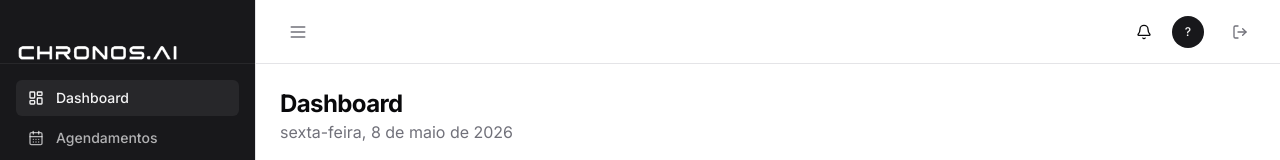
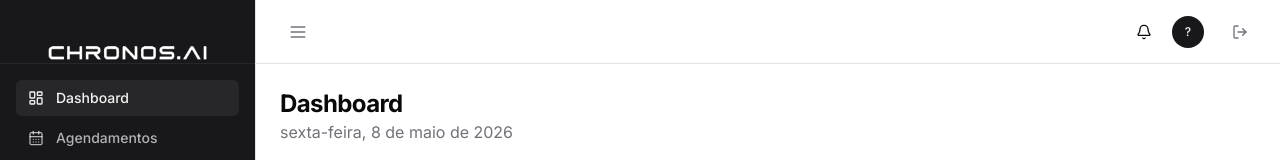
Before and after one commit to qa-matheuspereira/agendaflow, a Next.js app in the folder apps/web/: page / in a window 1280 px wide. Shown: the top 160 px of the page. Built offline with nearby package versions, Linux system fonts and the light colour scheme; no server answers.

Commit message:
fix: center sidebar logo

```diff
--- a/apps/web/src/components/layout/sidebar.tsx
+++ b/apps/web/src/components/layout/sidebar.tsx
@@ -58,7 +58,7 @@ export function Sidebar() {
         )}
       >
         {/* Logo branca + close button */}
-        <div className="flex h-16 items-center justify-between border-b border-sidebar-border px-4">
+        <div className="relative flex h-16 items-center justify-center border-b border-sidebar-border px-4">
           <Image
             src="/logo-white.png"
             alt="Chronos.AI"
@@ -70,7 +70,7 @@ export function Sidebar() {
           {/* Close button visible only on mobile */}
           <button
             onClick={close}
-            className="rounded-md p-1.5 text-sidebar-foreground/60 hover:bg-sidebar-accent/50 hover:text-sidebar-foreground md:hidden"
+            className="absolute right-4 rounded-md p-1.5 text-sidebar-foreground/60 hover:bg-sidebar-accent/50 hover:text-sidebar-foreground md:hidden"
             aria-label="Fechar menu"
           >
             <X className="h-5 w-5" />
```
